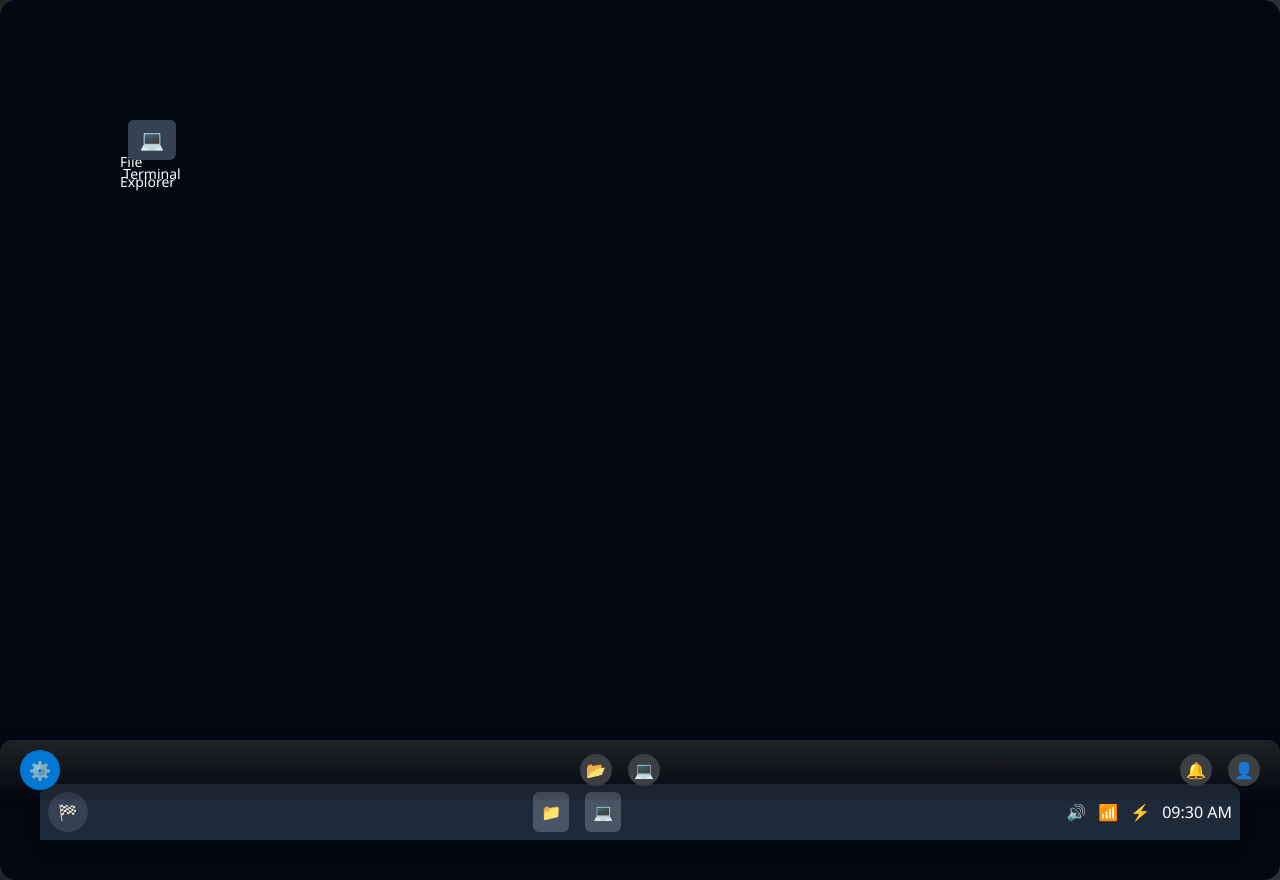
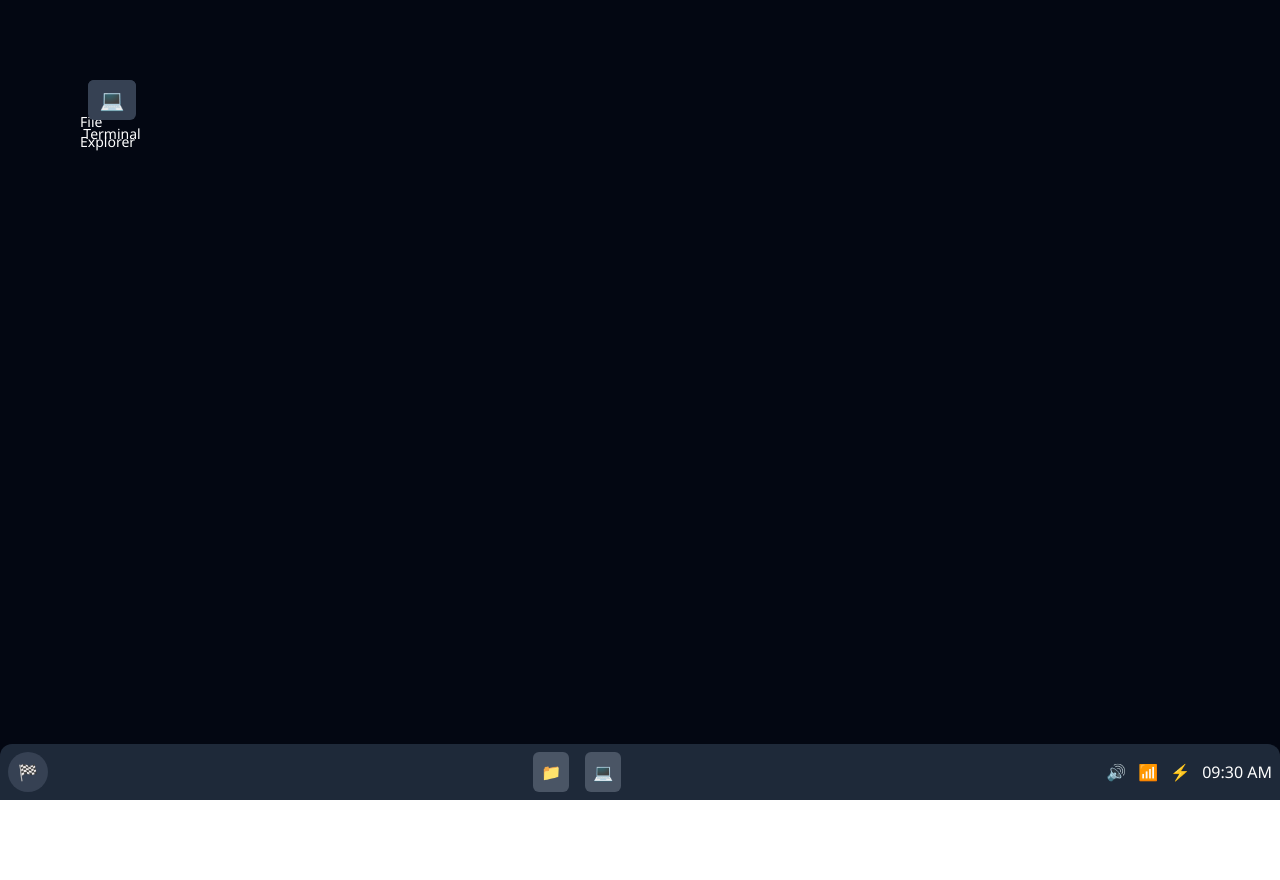
Before and after one commit to Paul-Lecomte/portfolio, a Next.js app: page / in a window 1280 px wide. After the commit the page ends 800 px from the top, so only its background shows below. Built offline with nearby package versions, Linux system fonts and the light colour scheme.

Commit message:
simplified the layout

```diff
--- a/src/app/layout.tsx
+++ b/src/app/layout.tsx
@@ -26,45 +26,9 @@ export default function RootLayout({
     return (
         <html lang="en">
         <body
-            className={`${geistSans.variable} ${geistMono.variable} antialiased`}
-        >
-        {/* Layout Structure */}
-        <div className="h-screen flex flex-col">
-            {/* Taskbar */}
-            <div className="taskbar flex items-center justify-between p-4 fixed bottom-0 left-0 right-0">
-                {/* Start Menu Button */}
-                <div className="start-menu text-white">
-                    <div className="start-button w-8 h-8 bg-blue-500 rounded-full flex items-center justify-center">
-                        <span className="text-white text-lg">⚙️</span>
-                    </div>
-                </div>
-
-                {/* Task Icons */}
-                <div className="task-icons flex space-x-4">
-                    <div className="task-icon bg-gray-600 rounded-full p-2 flex items-center justify-center">
-                        <span className="text-white">📂</span>
-                    </div>
-                    <div className="task-icon bg-gray-600 rounded-full p-2 flex items-center justify-center">
-                        <span className="text-white">💻</span>
-                    </div>
-                </div>
-
-                {/* System Tray */}
-                <div className="system-tray flex space-x-4 text-white">
-                    <div className="notification bg-gray-700 p-2 rounded-full">
-                        <span>🔔</span>
-                    </div>
-                    <div className="user-avatar bg-gray-700 p-2 rounded-full">
-                        <span>👤</span>
-                    </div>
-                </div>
-            </div>
-
+            className={`${geistSans.variable} ${geistMono.variable} antialiased`}>
             {/* Desktop (Main Area) */}
-            <div className="desktop-container flex-grow bg-gray-950 relative pt-16">
-                <Desktop />
-            </div>
-        </div>
+            <Desktop />
         </body>
         </html>
     );
```
